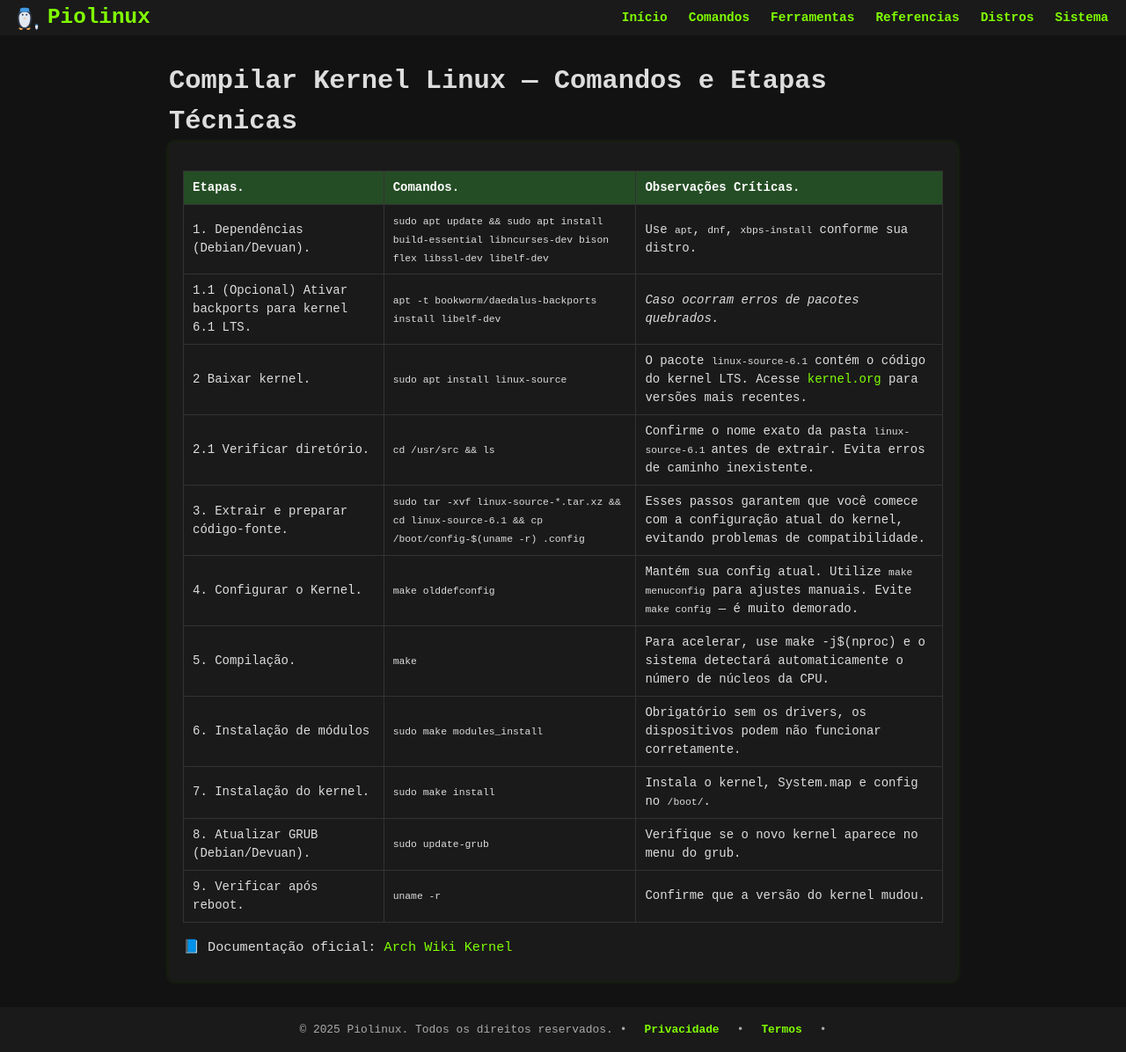
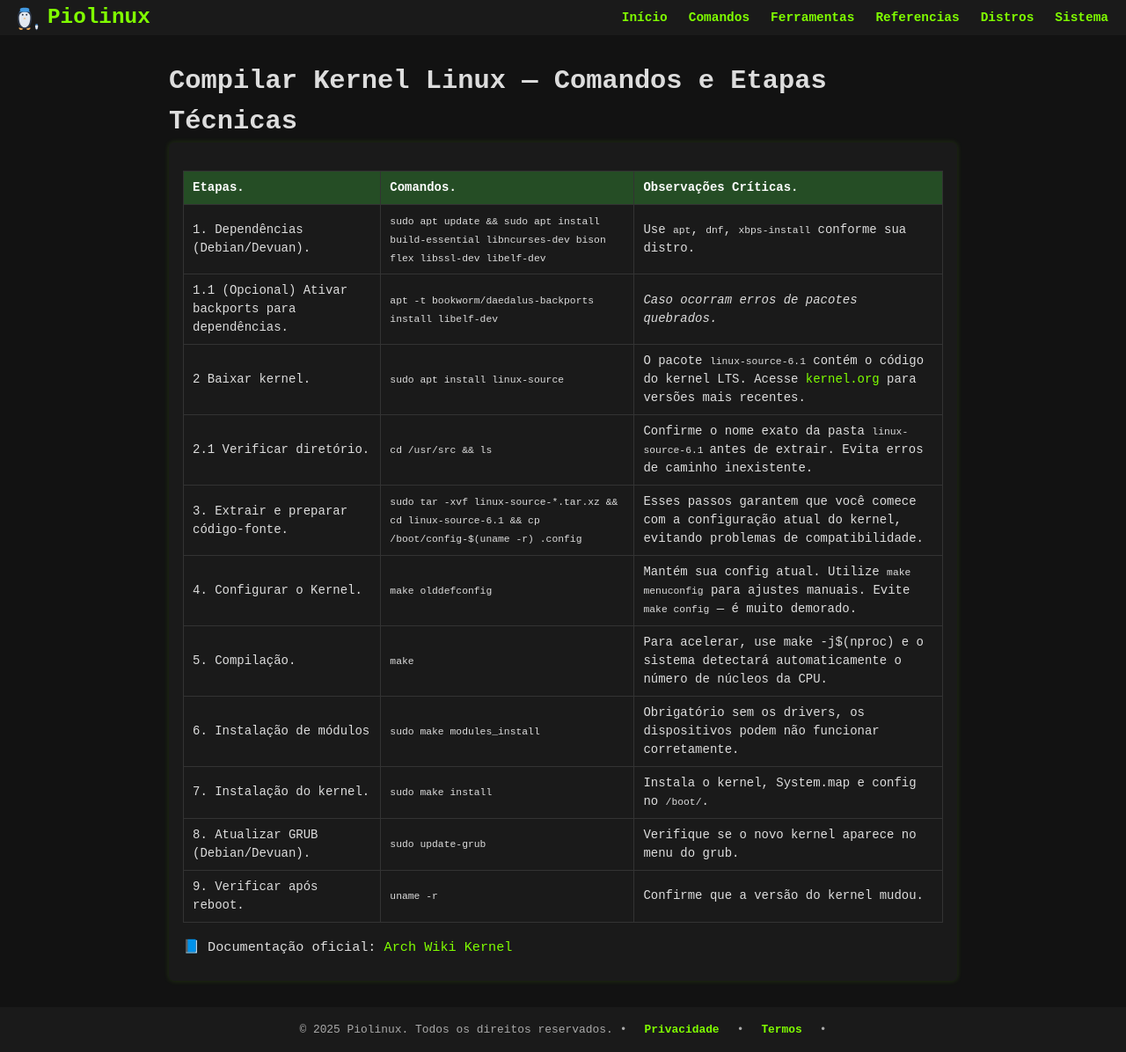
Before and after one commit to Piolinux/piolinux-site, a Jekyll site: the page built from _pages/_kernel/tabela-evergreen-como-compilar-o-kernel-linux.md, in a window 1280 px wide. Shown: the whole page at 88% size. Built offline with Jekyll 4.4.1, drawn with Linux system fonts in a browser that asks for light colours.

Commit message:
Update tabela-evergreen-como-compilar-o-kernel-linux.md

```diff
--- a/_pages/_kernel/tabela-evergreen-como-compilar-o-kernel-linux.md
+++ b/_pages/_kernel/tabela-evergreen-como-compilar-o-kernel-linux.md
@@ -30,7 +30,7 @@ tags: [kernel, linux, compilacao, make, grub, xbps, apt, dnf, evergreen]
       <td data-label="Observação Crítica">Use <code>apt</code>, <code>dnf</code>, <code>xbps-install</code> conforme sua distro.</td>
     </tr>
     <tr>
-      <td data-label="Etapa">1.1 (Opcional) Ativar backports para kernel 6.1 LTS.</td>
+      <td data-label="Etapa">1.1 (Opcional) Ativar backports para dependências.</td>
       <td data-label="Comando"><code>apt -t bookworm/daedalus-backports install libelf-dev</code></td>
      <td data-label="Observação Crítica"><em>Caso ocorram erros de pacotes quebrados.</em></td>
     </tr>
```
